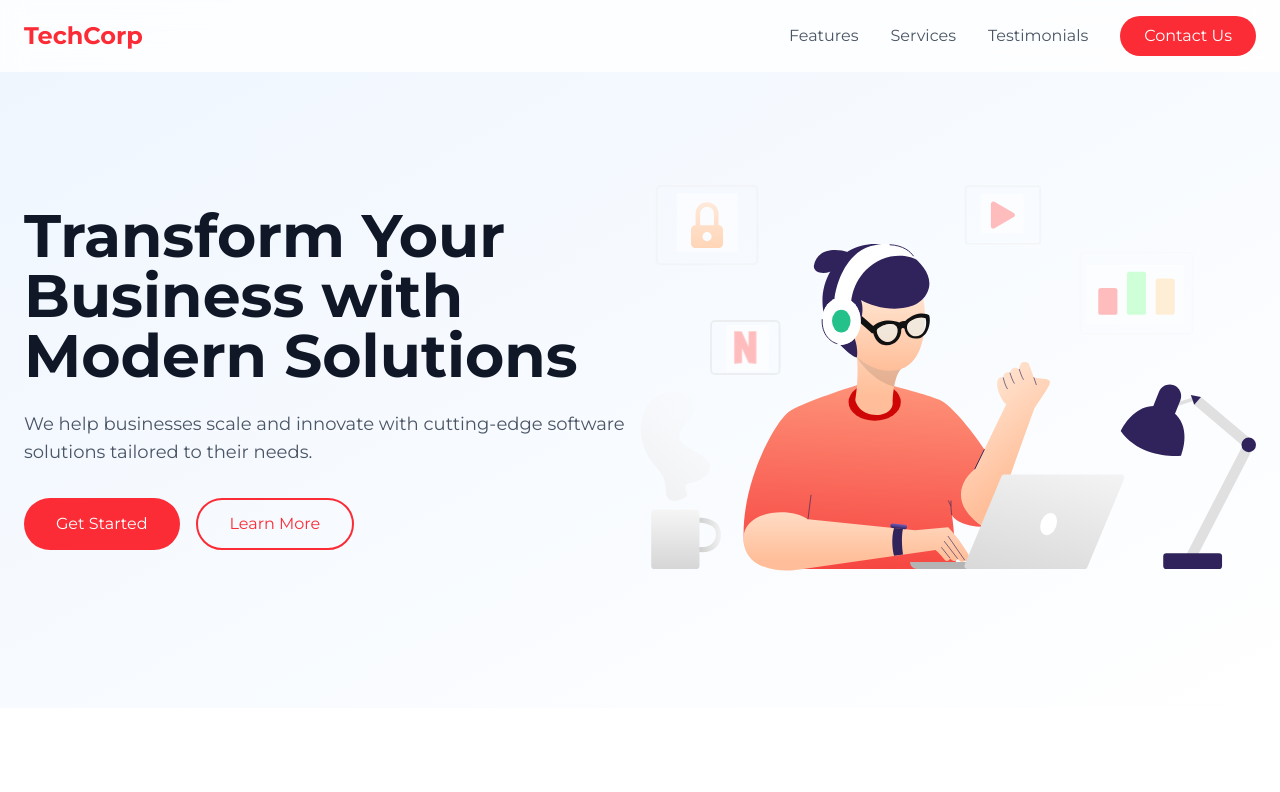
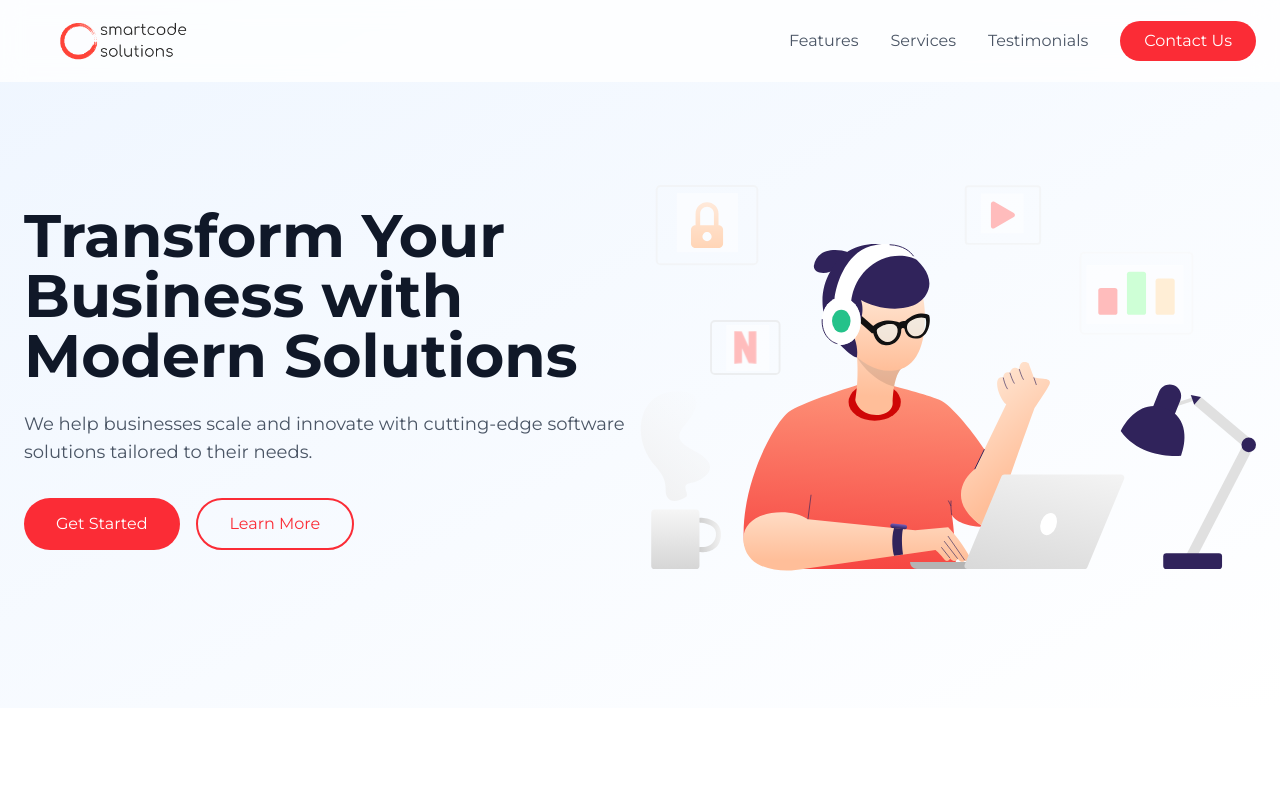
Before and after one commit to vmtri96/landing-page, a Next.js app: page / in a window 1280 px wide. Shown: the top 792 px of the page. Built offline with nearby package versions, Linux system fonts and the light colour scheme.

Commit message:
add logo

```diff
--- a/src/components/Footer.tsx
+++ b/src/components/Footer.tsx
@@ -1,4 +1,5 @@
 import Link from 'next/link'
+import Image from 'next/image'
 
 export default function Footer() {
   return (
@@ -6,10 +7,15 @@ export default function Footer() {
       <div className="container mx-auto px-6">
         <div className="grid grid-cols-1 md:grid-cols-4 gap-8">
           <div>
-            <h3 className="text-xl font-bold mb-4">TechCorp</h3>
-            <p className="text-gray-400">
-              Transforming businesses through innovative software solutions.
-            </p>
+            <div className="relative w-[200px] h-[50px]">
+              <Image
+                src="/images/trans-logo-white.png"
+                alt="Logo"
+                fill
+                className="object-contain"
+                priority
+              />
+            </div>
           </div>
 
           <div>
--- a/src/components/Header.tsx
+++ b/src/components/Header.tsx
@@ -1,6 +1,7 @@
 'use client'
 import { useState } from 'react'
 import Link from 'next/link'
+import Image from 'next/image'
 
 export default function Header() {
   const [isMenuOpen, setIsMenuOpen] = useState(false)
@@ -9,10 +10,14 @@ export default function Header() {
     <header className="fixed w-full top-0 z-50 bg-white/80 backdrop-blur-md">
       <nav className="container mx-auto px-6 py-4">
         <div className="flex items-center justify-between">
-          <div className="flex items-center">
-            <Link href="/" className="text-2xl font-bold text-red-500">
-              TechCorp
-            </Link>
+          <div className="relative w-[200px] h-[50px]">
+            <Image
+              src="/images/trans-logo.png"
+              alt="Logo"
+              fill
+              className="object-contain"
+              priority
+            />
           </div>
 
           {/* Desktop Navigation */}
```
Also changed, not shown: public/images/trans-logo-white.png (added), public/images/trans-logo.png (added).
